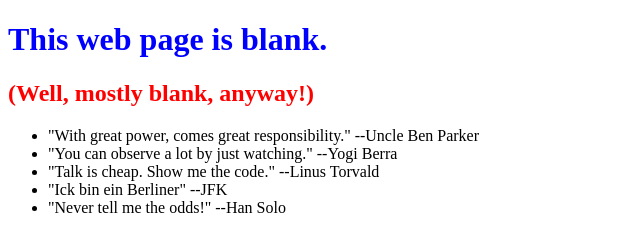
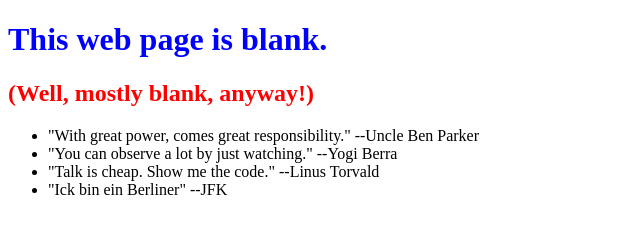
Before and after one commit to psio3123/0main_openSAP_repo, a plain HTML site: page index.html in a window 1280 px wide. Shown: the whole page, without its empty margins (0-640 px from the left). Drawn offline with Linux system fonts and the light colour scheme.

Commit message:
Deleted quote Han Solo

```diff
--- a/index.html
+++ b/index.html
@@ -13,7 +13,6 @@
 			<li>"You can observe a lot by just watching." --Yogi Berra</li>
 			<li>"Talk is cheap. Show me the code." --Linus Torvald</li>
 			<li>"Ick bin ein Berliner" --JFK</li>
-			<li>"Never tell me the odds!" --Han Solo</li>
 		</ul>
 	</body>
 </html>
```
